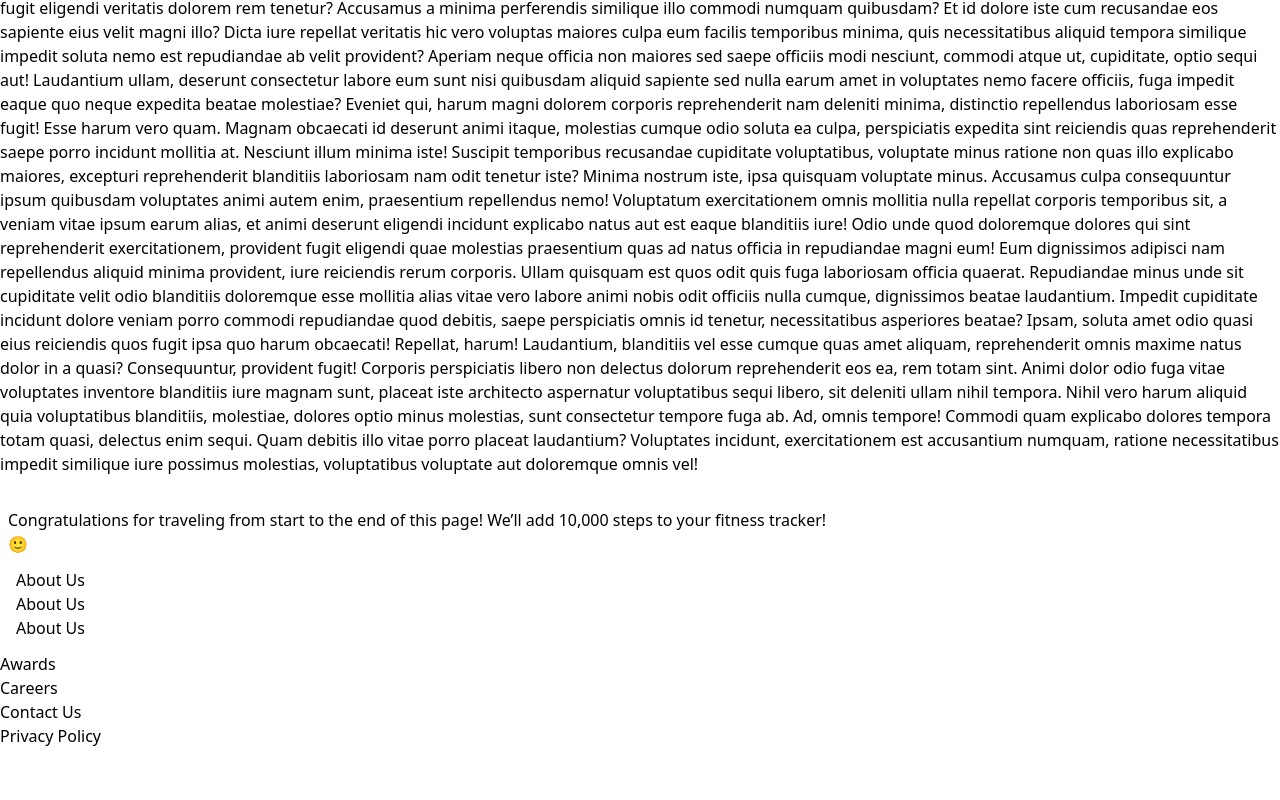
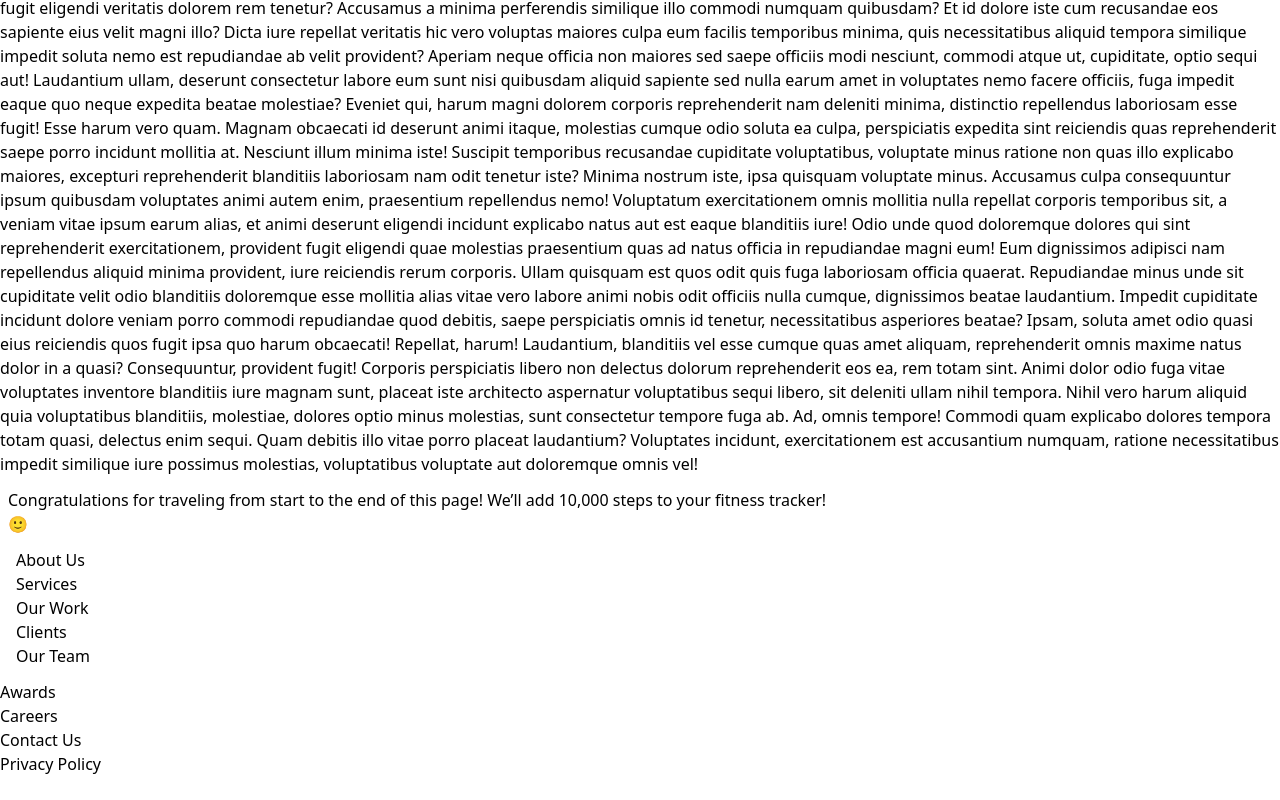
Before and after one commit to Kapil685838/algo-marketing, a Nuxt app: page / in a window 1280 px wide. Shown: the part 745-1545 px from the top of the page. Built offline with nearby package versions, Linux system fonts and the light colour scheme.

Commit message:
Added: Footer component

```diff
--- a/components/Footer.vue
+++ b/components/Footer.vue
@@ -1,5 +1,4 @@
 <template>
-    <footer class="footer bgprime light-bg text-center pt-5 pb-3 mt-0">
     <div class="container">
         <div class="row pb-3">
             <div class="col-12 col-md-7 col-lg-6 col-sm-6 pt-3">
@@ -17,8 +16,11 @@
             </div>
             <div class="col-6 col-md-3 col-lg-2 col-sm-2 pt-3 text-left pl-4">
                 <ul>
-                    <li v-for="footerlinks in root.footer.links"><NuxtLink to="/about-us">About Us</NuxtLink></li>
-
+                    <li><a href="/about-us">About Us</a></li>
+                    <li><a href="/services">Services</a></li>
+                    <li><a href="/project">Our Work</a></li>
+                    <li><a href="/clients">Clients</a></li>
+                    <li><a href="/our-team">Our Team</a></li>
                 </ul>
             </div>
             <div class="col-6 col-md-2 col-lg-2 col-sm-2 pt-3 text-left">
@@ -60,8 +62,4 @@
             </ul>
         </div>
     </div>
-</div></footer></template>
-
-<script setup>
-const root = useRootStore();
-</script>
+</div></template>
```
